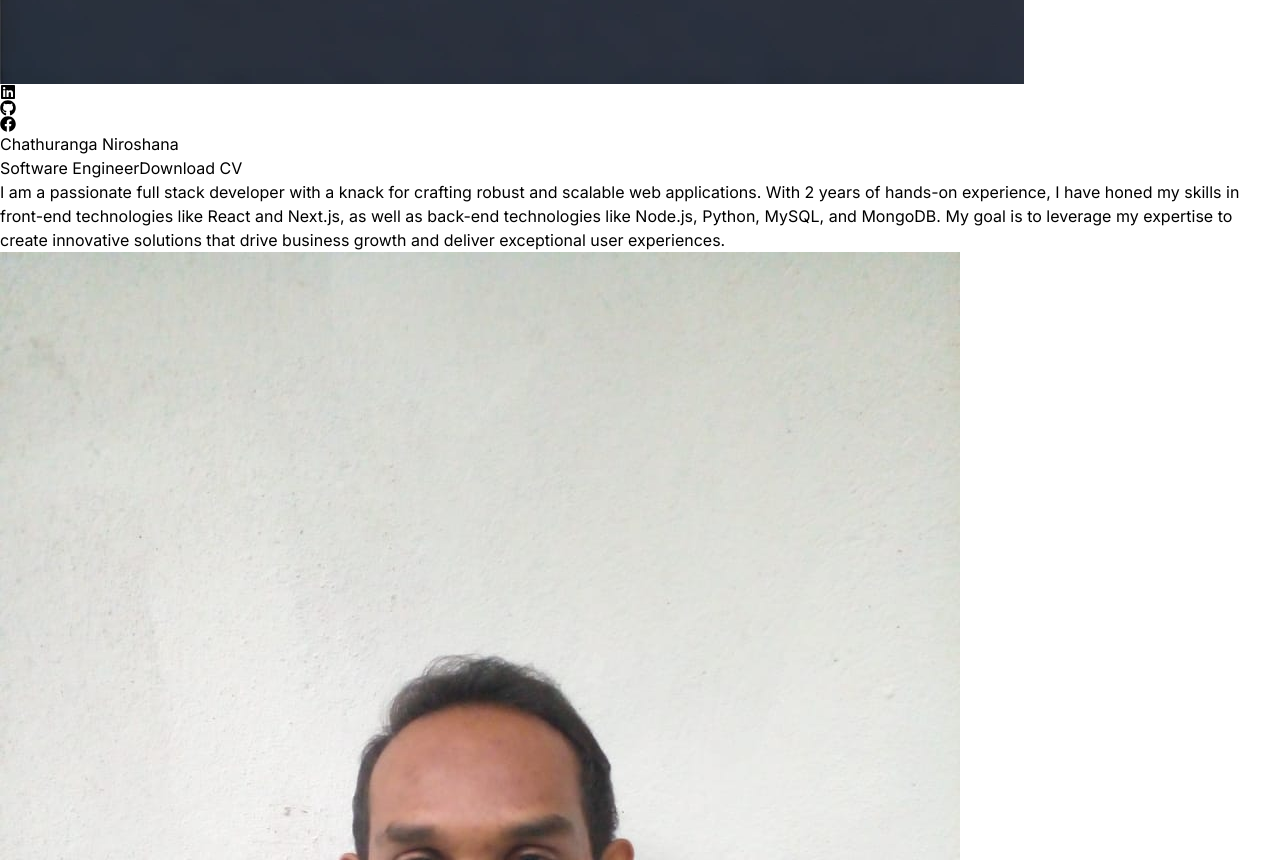
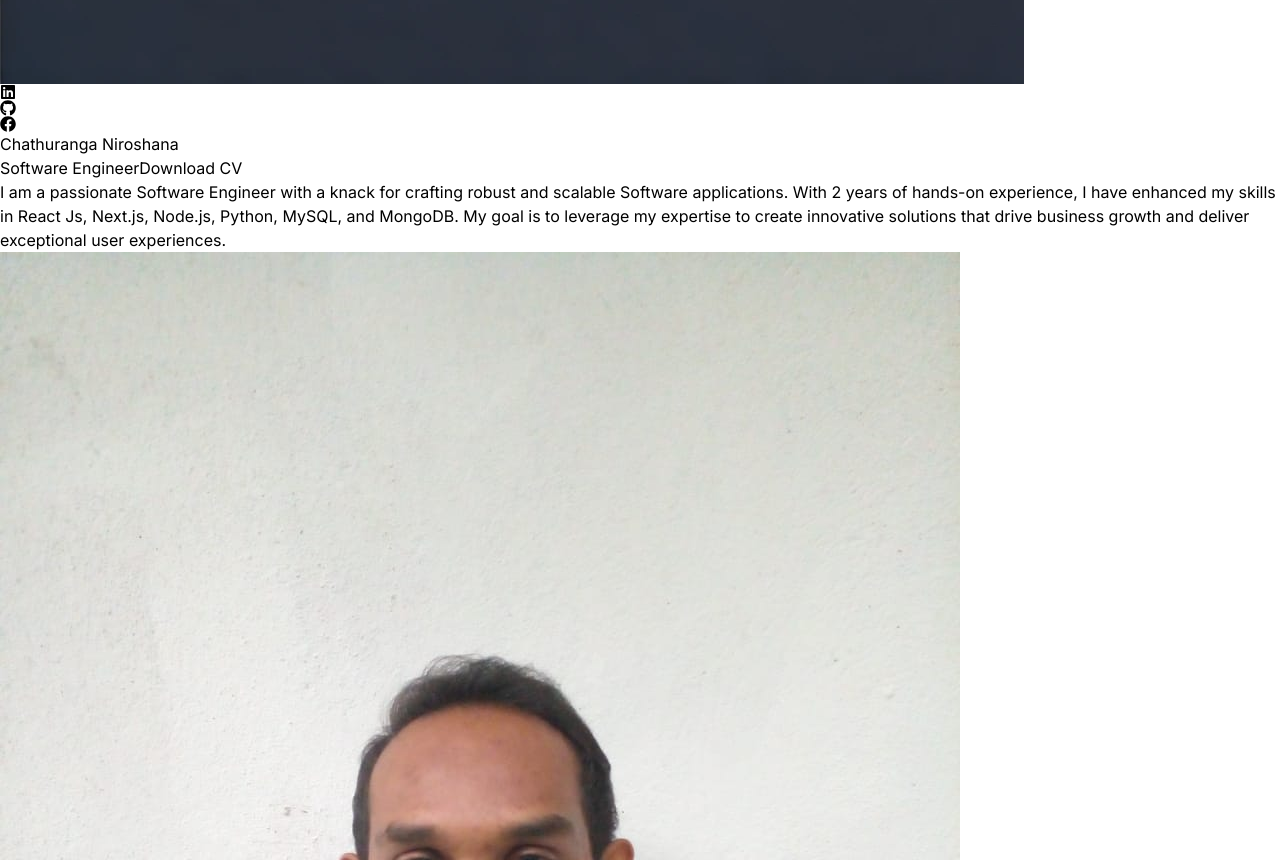
Before and after one commit to Chathuranga-Niroshana/MyPortfolio, a React (Vite) app: page / in a window 1280 px wide. Shown: the part 940-1800 px from the top of the page. Built offline with nearby package versions, Linux system fonts and the light colour scheme; a web font is replaced by a local one.

Commit message:
Update index.js

```diff
--- a/src/assets/constants/index.js
+++ b/src/assets/constants/index.js
@@ -4,18 +4,21 @@ import project3 from "../projects/project-3.png";
 import project4 from "../projects/project-4.png";
 import project5 from "../projects/project-5.jpeg";
 
-export const HERO_CONTENT = `I am a passionate full stack developer with a knack for crafting robust and scalable web applications. With 2 years of hands-on experience, I have honed my skills in front-end technologies like React and Next.js, as well as back-end technologies like Node.js, Python, MySQL, and MongoDB. My goal is to leverage my expertise to create innovative solutions that drive business growth and deliver exceptional user experiences.`;
-
+export const HERO_CONTENT = `I am a passionate Software Engineer with a knack for crafting robust and scalable Software applications. With 2 years of hands-on experience, I have enhanced my skills in React Js, Next.js, Node.js, Python, MySQL, and MongoDB. My goal is to leverage my expertise to create innovative solutions that drive business growth and deliver exceptional user experiences.`;
 export const ABOUT_TEXT = `Hi, I’m Chathuranga, a dedicated Software Engineer with a strong passion for creating impactful web and mobile applications. With hands-on experience in technologies like React.js, Node.js, MongoDB, and Express.js, I specialize in delivering user-centric solutions that seamlessly integrate creativity, functionality, and efficiency.
-
 Throughout my journey, I’ve contributed to diverse projects, including full-stack e-commerce platforms, real-time employee management systems, and collaborative knowledge-sharing applications. My expertise extends across both frontend and backend development, ensuring that every solution I build is both robust and visually engaging.
-
-What sets me apart is my relentless drive for continuous learning and innovation. I stay ahead of trends in web and mobile development, consistently enhancing my skills in UI/UX design, responsive layouts, and efficient database management. From brainstorming innovative solutions to bringing them to life, I thrive on solving challenges that push the boundaries of technology.
-
+What sets me apart is my relentless drive for continuous learning and innovation. I stay ahead of trends in web, desktop and mobile development, consistently enhancing my skills in UI/UX design, responsive layouts, and efficient database management. From brainstorming innovative solutions to bringing them to life, I thrive on solving challenges that push the boundaries of technology.
 When I’m not coding, I enjoy exploring new frameworks, collaborating with teams to tackle exciting challenges, and sharing knowledge to inspire others in the tech community.
 Let’s connect and build something extraordinary together!`;
 
 export const EXPERIENCES = [
+  {
+    year: "2025-January - Present",
+    role: "Software Engineer",
+    company: "Soft Vision Technologies (pvt) ltd",
+    description: `Developing, designing and project managing softwares such as web applications, mobile applications, desktop applications and participating in the software development process using React Native, Flutter, Python JavaScript, Next.js, React.js, Node.js and other software development languages and frameworks. Assist in the development, debugging, and deployment of various features, collaborating with teams to implement best practices in software development`,
+    technologies: ["Javascript", "React.js", "Node.js", "React native", "MongoDB", "MySQL", "Flutter", "Rust", "Python", "Figma"],
+  },
   {
     year: "2024-May - Present",
     role: "Junior Full Stack Developer",
```
